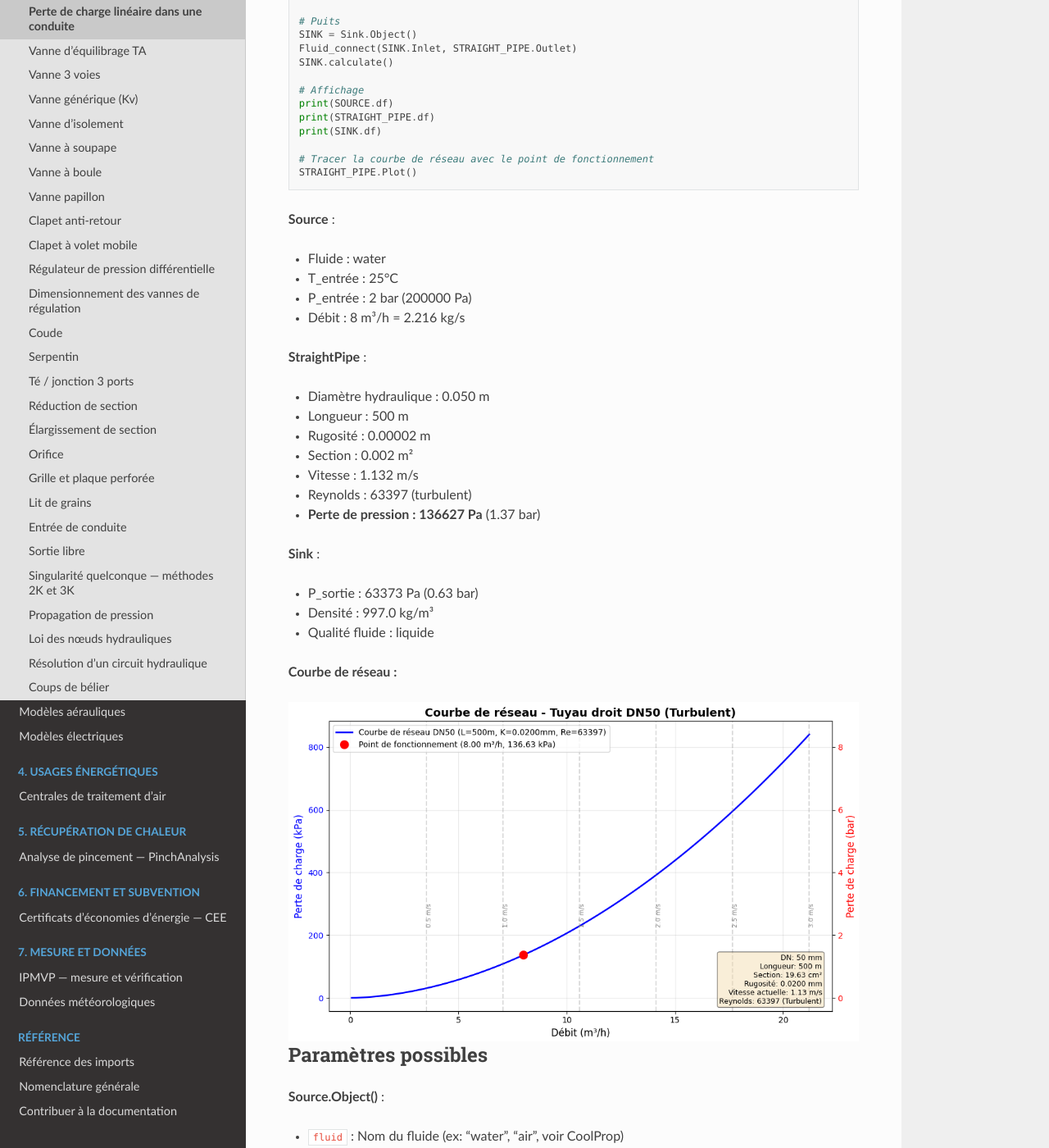
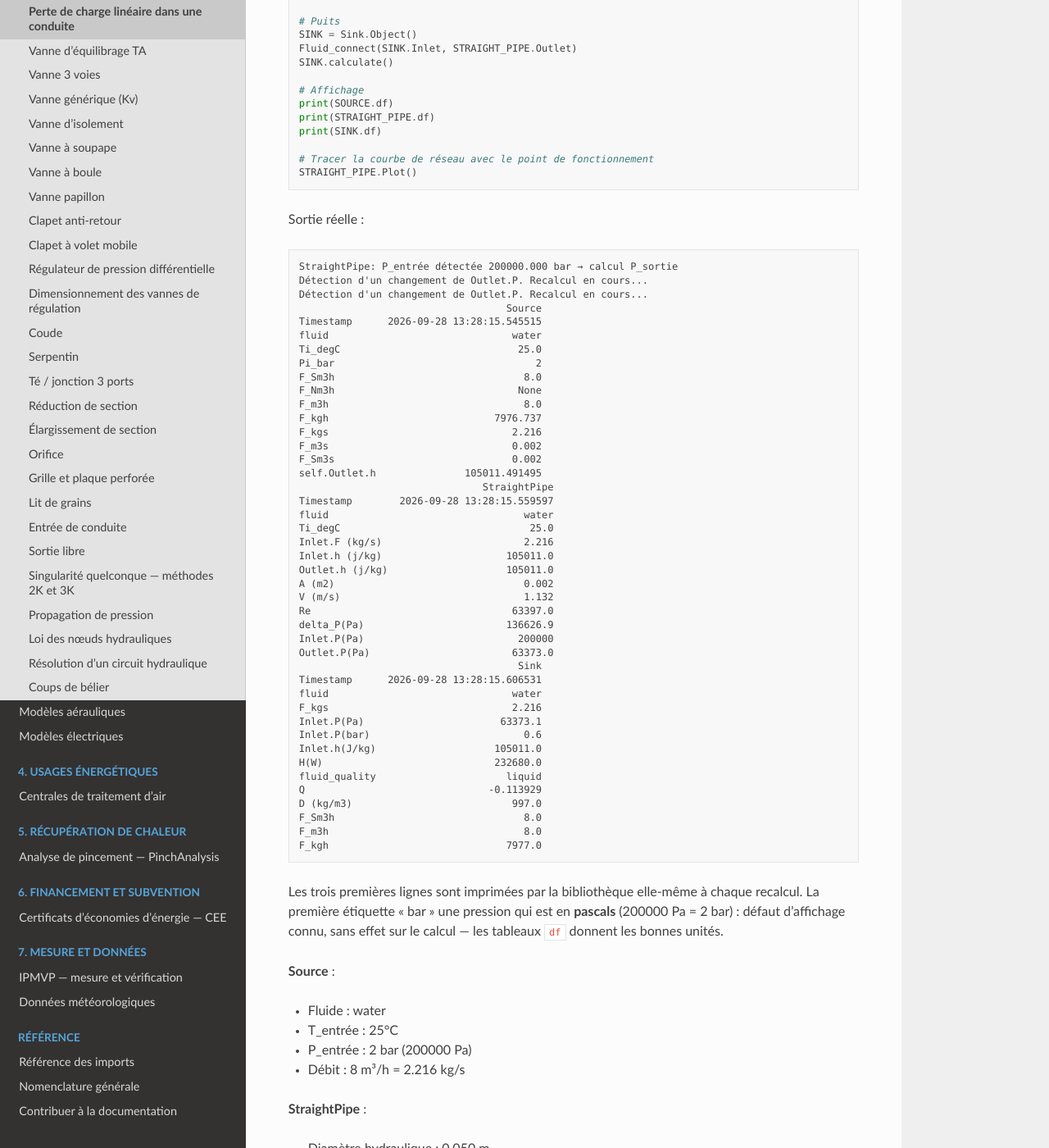
Before and after one commit to ZoheirHADID/EnergySystemModels-fr, a Sphinx documentation site: the page built from docs/source/004-hydraulic/perte_pression_lineaire.rst, in a window 1280 px wide and 1400 px high, scrolled down 691 px. Shown: the whole window at 82% size. Built offline with Sphinx 7.4.7 and the Read the Docs theme 3.1.0, drawn with Linux system fonts in a browser that asks for light colours.

Commit message:
doc : sorties réelles publiées (conduite droite, vanne 3 voies), cran 2 → 4
Co-Authored-By: Claude Opus 5.5 <noreply@anthropic.com>

```diff
--- a/docs/source/004-hydraulic/perte_pression_lineaire.rst
+++ b/docs/source/004-hydraulic/perte_pression_lineaire.rst
@@ -46,6 +46,59 @@ Utilisation
 
     # Tracer la courbe de réseau avec le point de fonctionnement
     STRAIGHT_PIPE.Plot()
+
+Sortie réelle :
+
+.. code-block:: text
+
+   StraightPipe: P_entrée détectée 200000.000 bar → calcul P_sortie
+   Détection d'un changement de Outlet.P. Recalcul en cours...
+   Détection d'un changement de Outlet.P. Recalcul en cours...
+                                      Source
+   Timestamp      2026-09-28 13:28:15.545515
+   fluid                               water
+   Ti_degC                              25.0
+   Pi_bar                                  2
+   F_Sm3h                                8.0
+   F_Nm3h                               None
+   F_m3h                                 8.0
+   F_kgh                            7976.737
+   F_kgs                               2.216
+   F_m3s                               0.002
+   F_Sm3s                              0.002
+   self.Outlet.h               105011.491495
+                                  StraightPipe
+   Timestamp        2026-09-28 13:28:15.559597
+   fluid                                 water
+   Ti_degC                                25.0
+   Inlet.F (kg/s)                        2.216
+   Inlet.h (j/kg)                     105011.0
+   Outlet.h (j/kg)                    105011.0
+   A (m2)                                0.002
+   V (m/s)                               1.132
+   Re                                  63397.0
+   delta_P(Pa)                        136626.9
+   Inlet.P(Pa)                          200000
+   Outlet.P(Pa)                        63373.0
+                                        Sink
+   Timestamp      2026-09-28 13:28:15.606531
+   fluid                               water
+   F_kgs                               2.216
+   Inlet.P(Pa)                       63373.1
+   Inlet.P(bar)                          0.6
+   Inlet.h(J/kg)                    105011.0
+   H(W)                             232680.0
+   fluid_quality                      liquid
+   Q                               -0.113929
+   D (kg/m3)                           997.0
+   F_Sm3h                                8.0
+   F_m3h                                 8.0
+   F_kgh                              7977.0
+
+Les trois premières lignes sont imprimées par la bibliothèque elle-même à chaque
+recalcul. La première étiquette « bar » une pression qui est en **pascals**
+(200000 Pa = 2 bar) : défaut d'affichage connu, sans effet sur le calcul — les
+tableaux ``df`` donnent les bonnes unités.
 
 **Source** :
 
```
Also changed, not shown: JOURNAL_DOC.md (+12 -0 lines), banc_doc.json (+16 -16 lines), docs/source/004-hydraulic/valve_3_voies.rst (+7 -0 lines).
